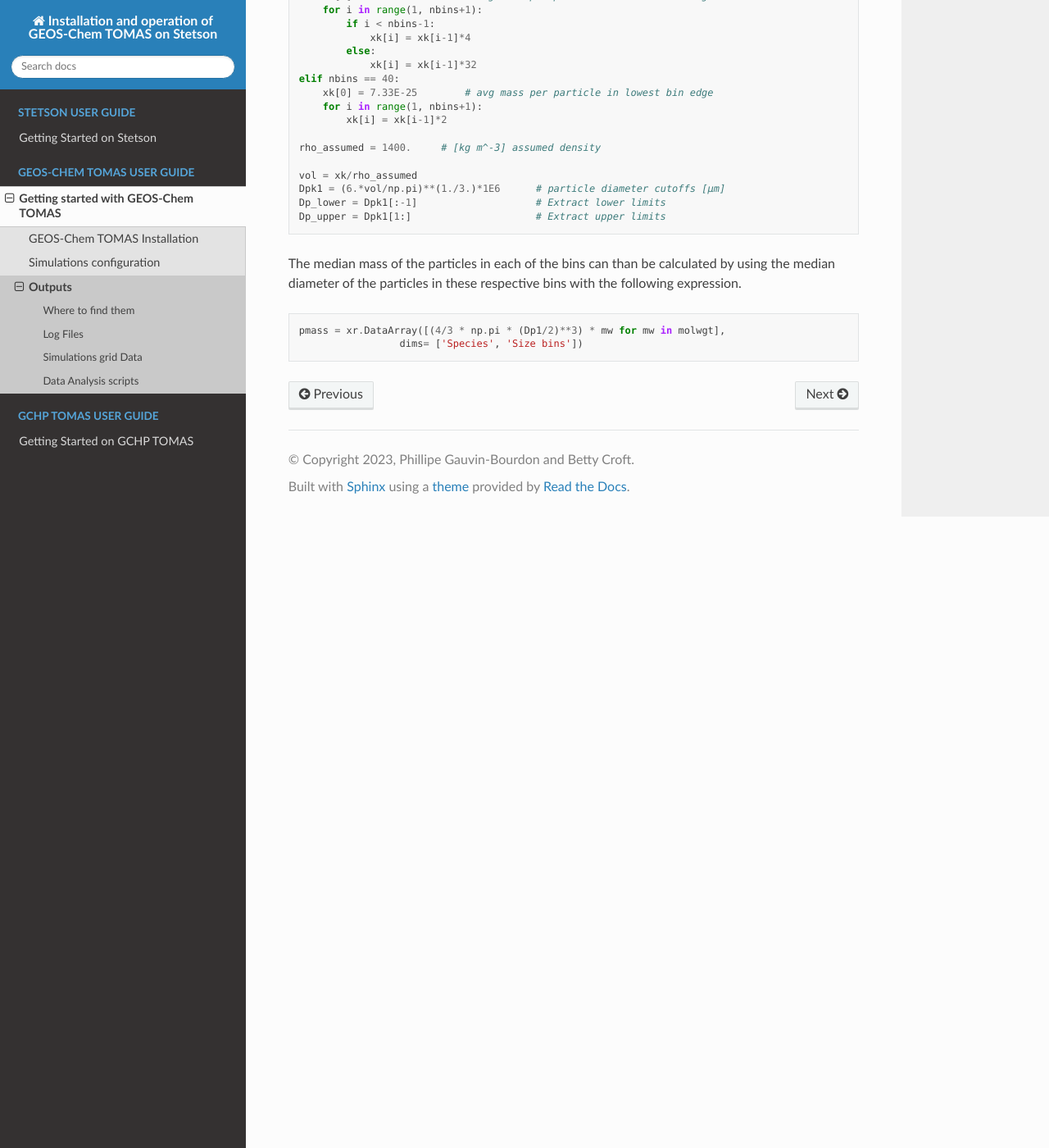
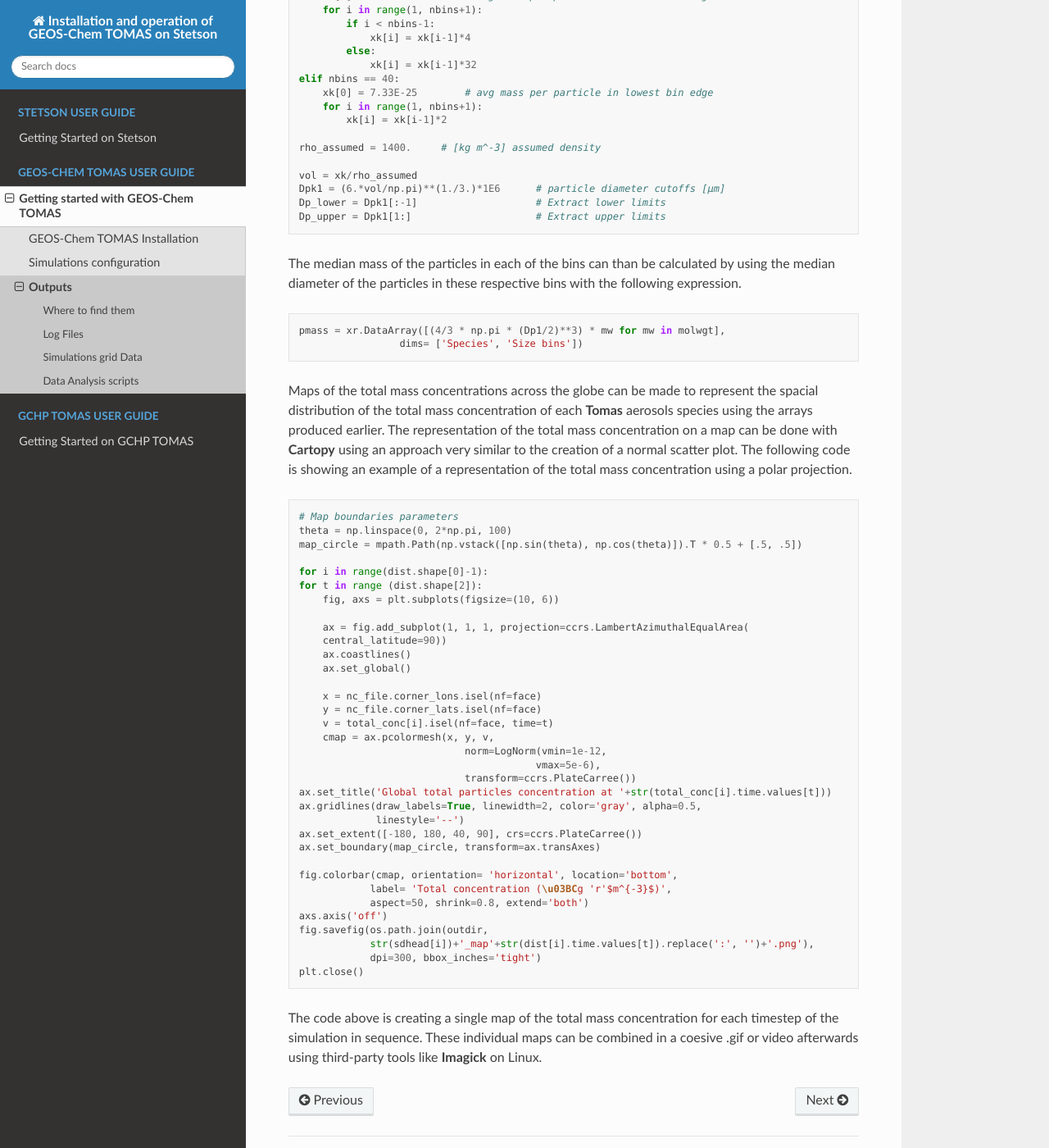
Before and after one commit to Phillgb/geoschem, a Sphinx documentation site: the page built from docs/source/guide/Gcc_TOMAS/Outputs.rst, in a window 1280 px wide and 1400 px high, scrolled down 3310 px. Shown: the whole window at 82% size. Built offline with Sphinx 7.4.7 and the Read the Docs theme 2.0.0, drawn with Linux system fonts in a browser that asks for light colours.

Commit message:
Update ouput section

```diff
--- a/docs/source/guide/Gcc_TOMAS/Outputs.rst
+++ b/docs/source/guide/Gcc_TOMAS/Outputs.rst
@@ -193,6 +193,52 @@ following expression.
     pmass = xr.DataArray([(4/3 * np.pi * (Dp1/2)**3) * mw for mw in molwgt],
                      dims= ['Species', 'Size bins'])
 
+Maps of the total mass concentrations across the globe can be made to represent
+the spacial distribution of the total mass concentration of each **Tomas** aerosols
+species using the arrays produced earlier. The representation of the total mass
+concentration on a map can be done with **Cartopy** using an approach very similar
+to the creation of a normal scatter plot. The following code is showing an example
+of a representation of the total mass concentration using a polar projection.
 
+.. code-block:: Python
+
+    # Map boundaries parameters
+    theta = np.linspace(0, 2*np.pi, 100)
+    map_circle = mpath.Path(np.vstack([np.sin(theta), np.cos(theta)]).T * 0.5 + [.5, .5])
+
+    for i in range(dist.shape[0]-1):
+    for t in range (dist.shape[2]):
+        fig, axs = plt.subplots(figsize=(10, 6))
+
+        ax = fig.add_subplot(1, 1, 1, projection=ccrs.LambertAzimuthalEqualArea(
+        central_latitude=90))
+        ax.coastlines()
+        ax.set_global()
+
+        x = nc_file.corner_lons.isel(nf=face)
+        y = nc_file.corner_lats.isel(nf=face)
+        v = total_conc[i].isel(nf=face, time=t)
+        cmap = ax.pcolormesh(x, y, v,
+                                norm=LogNorm(vmin=1e-12,
+                                            vmax=5e-6),
+                                transform=ccrs.PlateCarree())
+    ax.set_title('Global total particles concentration at '+str(total_conc[i].time.values[t]))
+    ax.gridlines(draw_labels=True, linewidth=2, color='gray', alpha=0.5,
+                 linestyle='--')
+    ax.set_extent([-180, 180, 40, 90], crs=ccrs.PlateCarree())
+    ax.set_boundary(map_circle, transform=ax.transAxes)
+
+    fig.colorbar(cmap, orientation= 'horizontal', location='bottom',
+                label= 'Total concentration (\u03BCg 'r'$m^{-3}$)',
+                aspect=50, shrink=0.8, extend='both')
+    axs.axis('off')
+    fig.savefig(os.path.join(outdir,
+                str(sdhead[i])+'_map'+str(dist[i].time.values[t]).replace(':', '')+'.png'),
+                dpi=300, bbox_inches='tight')
+    plt.close()
+
+The code above is creating a single map of the total mass concentration for each
+timestep of the simulation in sequence. These individual maps can be combined in
+a coesive .gif or video afterwards using third-party tools like **Imagick** on Linux.
 
 .. _original outputs description page: https://gchp.readthedocs.io/en/stable/user-guide/output_files.html
```
